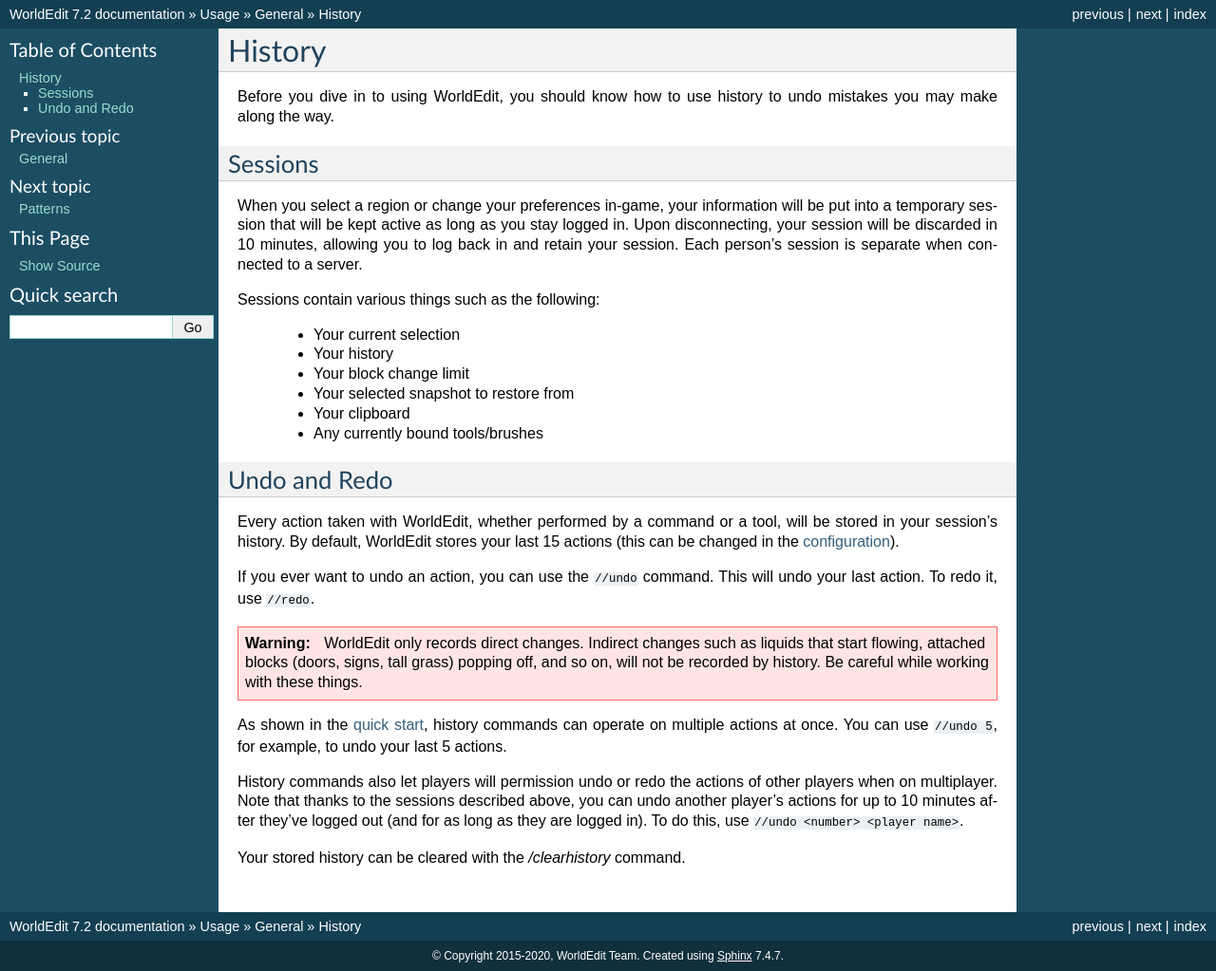
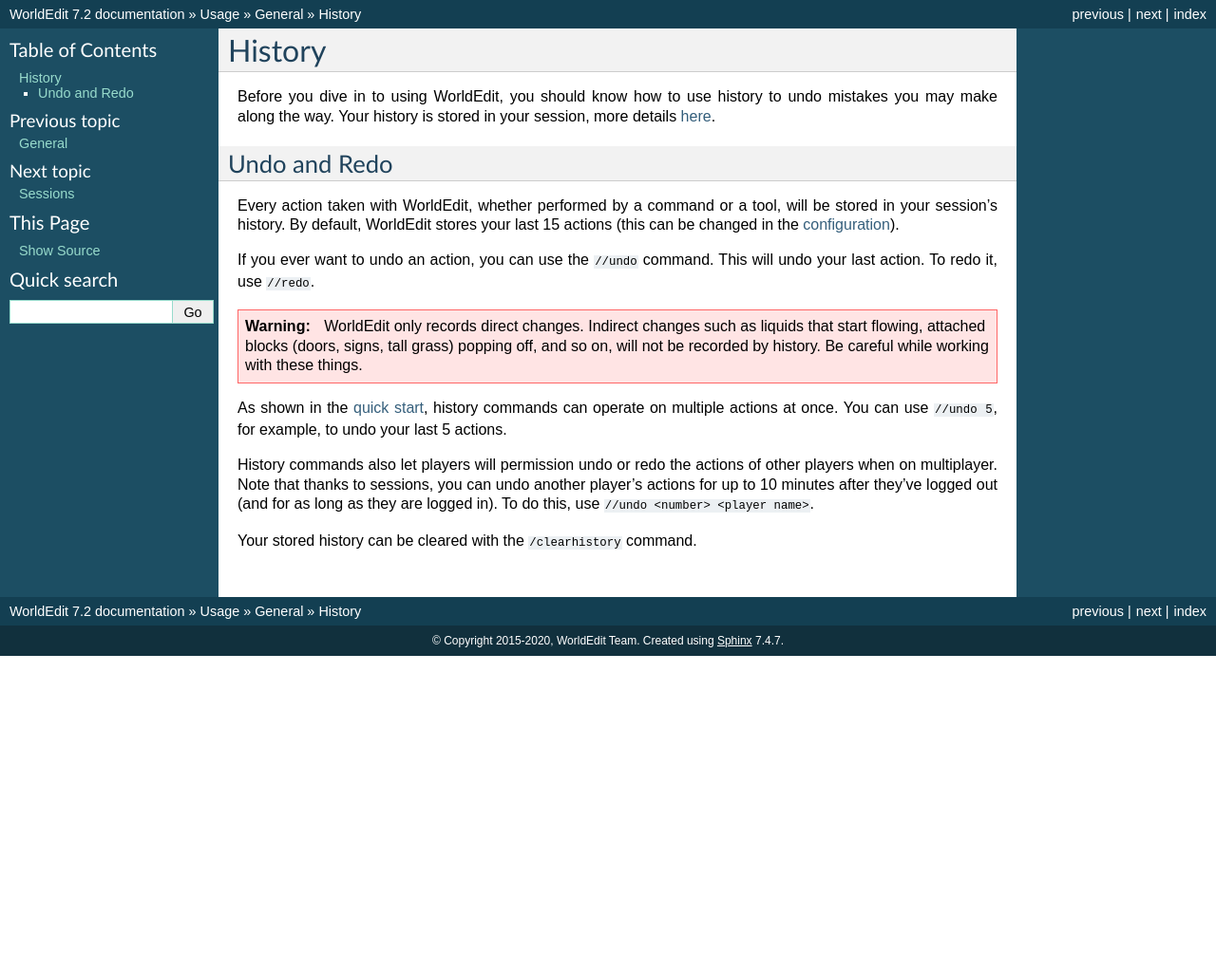
Before and after one commit to EngineHub/WorldEditDocs, a Sphinx documentation site: the page built from source/usage/general/history.rst, in a window 1280 px wide. Shown: the whole page at 95% size. Built offline with Sphinx 7.4.7, drawn with Linux system fonts in a browser that asks for light colours; after the commit the page ends 900 px from its top, so only the background shows below that.

Commit message:
Update session documentation

```diff
--- a/source/usage/general/history.rst
+++ b/source/usage/general/history.rst
@@ -2,20 +2,8 @@
 =======
 
 Before you dive in to using WorldEdit, you should know how to use history to undo mistakes you may make along the way.
+Your history is stored in your session, more details :doc:`here <./sessions>`.
 
-Sessions
-~~~~~~~~
-
-When you select a region or change your preferences in-game, your information will be put into a temporary session that will be kept active as long as you stay logged in. Upon disconnecting, your session will be discarded in 10 minutes, allowing you to log back in and retain your session. Each person's session is separate when connected to a server.
-
-Sessions contain various things such as the following:
-
-    * Your current selection
-    * Your history
-    * Your block change limit
-    * Your selected snapshot to restore from
-    * Your clipboard
-    * Any currently bound tools/brushes
 
 Undo and Redo
 ~~~~~~~~~~~~~
@@ -28,6 +16,6 @@
 
 As shown in the :doc:`quick start <../../quickstart>`, history commands can operate on multiple actions at once. You can use ``//undo 5``, for example, to undo your last 5 actions.
 
-History commands also let players will permission undo or redo the actions of other players when on multiplayer. Note that thanks to the sessions described above, you can undo another player's actions for up to 10 minutes after they've logged out (and for as long as they are logged in). To do this, use ``//undo <number> <player name>``.
+History commands also let players will permission undo or redo the actions of other players when on multiplayer. Note that thanks to sessions, you can undo another player's actions for up to 10 minutes after they've logged out (and for as long as they are logged in). To do this, use ``//undo <number> <player name>``.
 
-Your stored history can be cleared with the `/clearhistory` command.
+Your stored history can be cleared with the ``/clearhistory`` command.
--- a/source/usage/general/index.rst
+++ b/source/usage/general/index.rst
@@ -5,5 +5,6 @@
     :maxdepth: 2
 
     history
+    sessions
     patterns
     masks
```
Also changed, not shown: source/usage/general/sessions.rst (added, +33 -0 lines).
